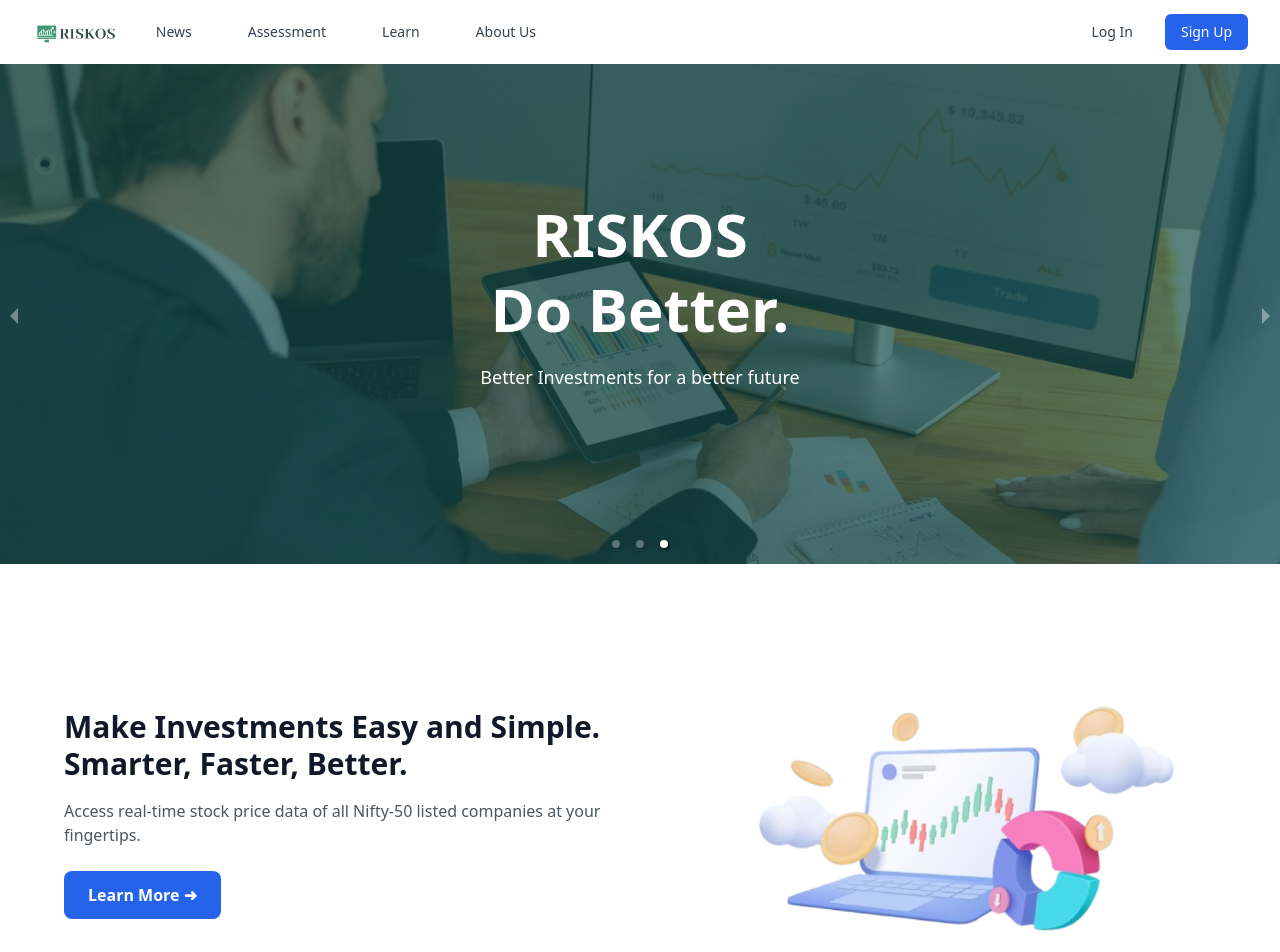
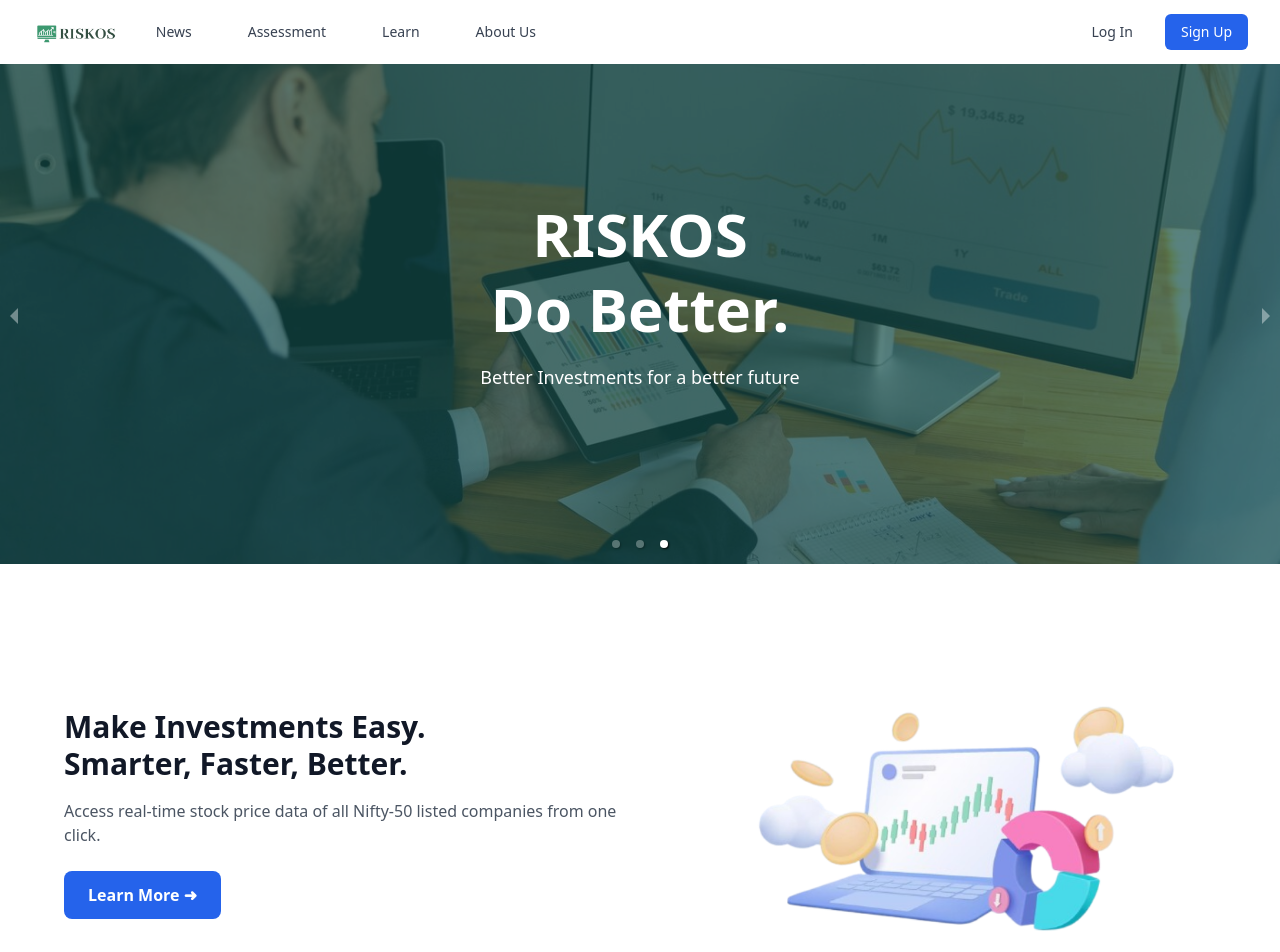
Before and after one commit to AnkitaKapoor980/Riskos, a React (Vite) app in the folder frontend/: page / in a window 1280 px wide. Shown: the top 952 px of the page. Built offline with nearby package versions, Linux system fonts and the light colour scheme; grey boxes are pictures that could not be loaded.

Commit message:
Landing Page, has been edited

```diff
--- a/frontend/src/pages/LandingPage.jsx
+++ b/frontend/src/pages/LandingPage.jsx
@@ -56,10 +56,10 @@
       <section className="w-11/12 max-w-6xl mx-auto mt-16 grid grid-cols-1 md:grid-cols-2 gap-10 items-center">
         <div>
           <h1 className="text-3xl font-bold text-gray-900 leading-tight">
-            Make Investments Easy and Simple.<br />Smarter, Faster, Better.
+            Make Investments Easy.<br />Smarter, Faster, Better.
           </h1>
           <p className="mt-4 text-md text-gray-600">
-            Access real-time stock price data of all Nifty-50 listed companies at your fingertips.
+            Access real-time stock price data of all Nifty-50 listed companies from one click.
           </p>
           <Link to="/learn">
             <button className="mt-6 bg-blue-600 hover:bg-blue-700 text-white font-semibold px-6 py-3 rounded-lg transition duration-300">
```
